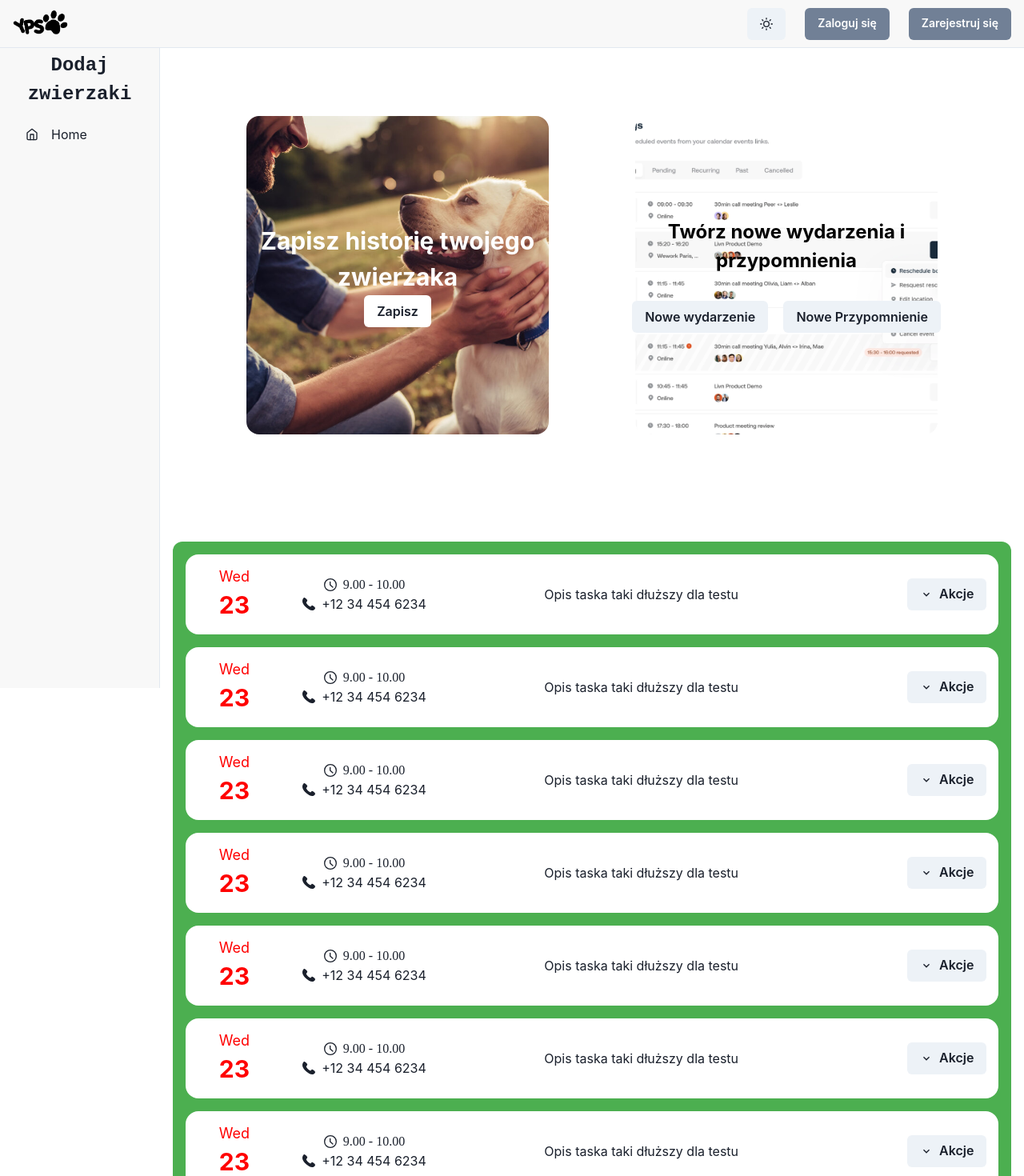
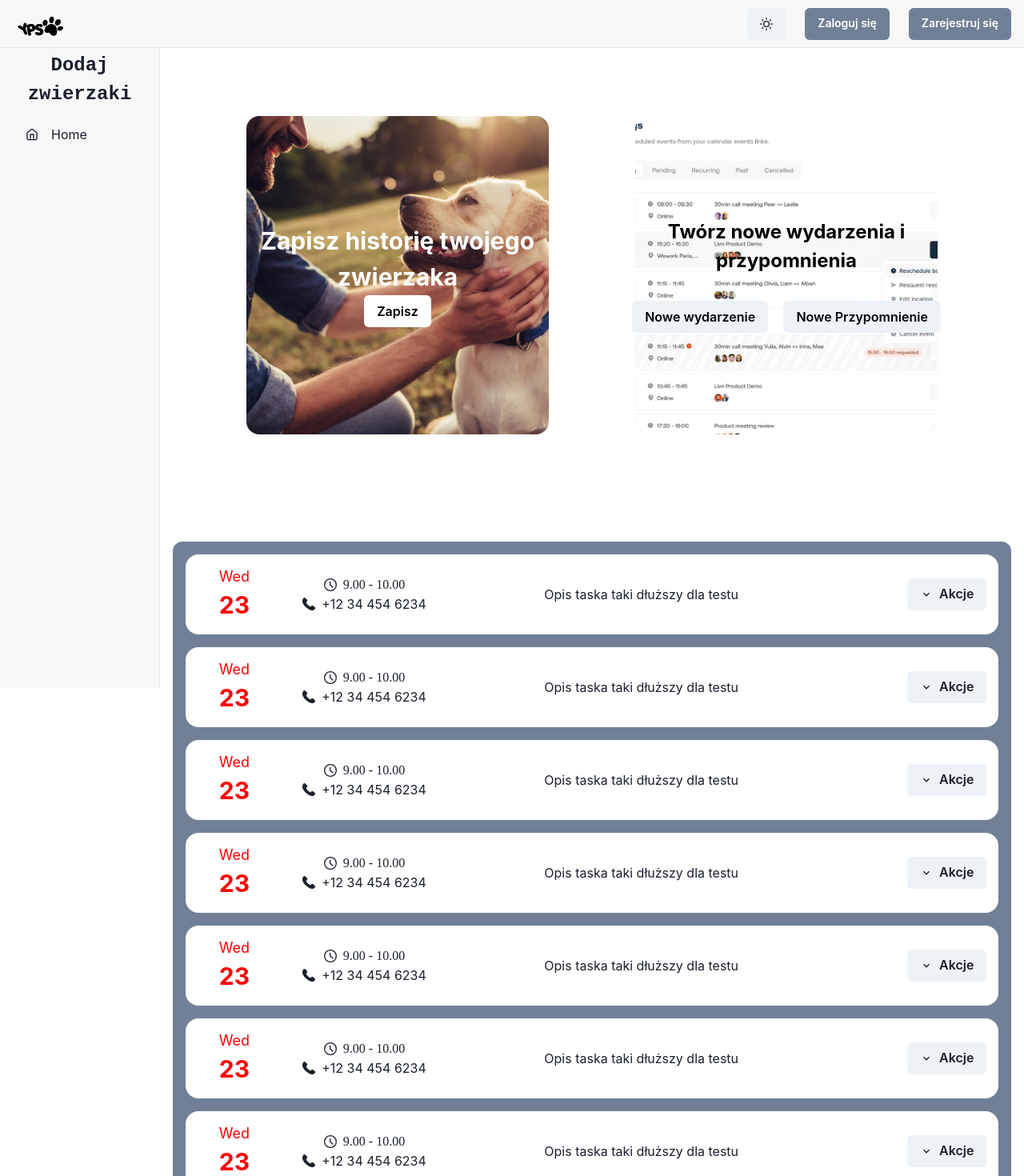
Before and after one commit to kczmrz/YourPetStory, a Next.js app: page /dashboard in a window 1280 px wide. Shown: the top 1470 px of the page at 80% size. Built offline with nearby package versions, Linux system fonts and the light colour scheme.

Commit message:
Refactore dashboards components, fix issue with higher navbar on darkmode

```diff
--- a/src/components/dashboard/calendar/AppCalendar.tsx
+++ b/src/components/dashboard/calendar/AppCalendar.tsx
@@ -8,7 +8,7 @@ import CalendarItem from './CalendarItem';
 export default function AppCalendar() {
     return (
         <Box h={"60%"} p={"1rem"} w={"full"} display={"flex"} alignItems={"center"}>
-            <Box width={"100%"} h={"100%"} p={"1rem"} borderRadius={"0.75rem"} bgColor={"#4CAF50"} gap={"1rem"} overflow={"hidden"} overflowY={"scroll"}>
+            <Box width={"100%"} h={"100%"} p={"1rem"} borderRadius={"0.75rem"} bgColor={"#718096"} gap={"1rem"} overflow={"hidden"} overflowY={"scroll"}>
                 <Flex flexDirection={"column"} gap={"1rem"} >
                     <CalendarItem />
                     <CalendarItem />
--- a/src/components/dashboard/features/CreateEvents.tsx
+++ b/src/components/dashboard/features/CreateEvents.tsx
@@ -1,11 +1,11 @@
 import { Box, Flex, Text, Button, useColorModeValue } from "@chakra-ui/react"
 import { BgImage } from "@/images";
 import { useState } from "react";
-import { ThemeAppDay, ThemeAppNight } from "@/app/ColorsTheme";
 
 export default function CreateEvents() {
     const eventsBackgroundImage = BgImage.events;
     const [isHovered, setIsHovered] = useState(false);
+    const buttonBackgroundColor = useColorModeValue("#EDF2F7", "#EDF2F7")
 
     return (
         <Box display="flex"
@@ -48,12 +48,12 @@ export default function CreateEvents() {
                     Twórz nowe wydarzenia i przypomnienia
                 </Text>
                 <Flex flexDirection={{ base: "column", xl: "row" }} alignItems={"center"} mt={"2rem"} gap={"1.2rem"}>
-                    <Button w={"fit-content"}>
+                    <Button w={"fit-content"} color={"black"} bgColor={buttonBackgroundColor}>
                         <Text>
                             Nowe wydarzenie
                         </Text>
                     </Button>
-                    <Button w={"fit-content"}>
+                    <Button w={"fit-content"} color={"black"} bgColor={buttonBackgroundColor}>
                         <Text>
                             Nowe Przypomnienie
                         </Text>
--- a/src/components/dashboard/features/PhotosStory.tsx
+++ b/src/components/dashboard/features/PhotosStory.tsx
@@ -7,7 +7,7 @@ export default function PhotosStory() {
     const photosStoryBackgroundImage = BgImage.phototsStory
     const [isHovered, setIsHovered] = useState(false);
     const buttonBackgroundColor = useColorModeValue(ThemeAppDay.pureWhite, ThemeAppNight.pureWhite)
-    const textColor = useColorModeValue(ThemeAppDay.pureWhite, ThemeAppNight.darkGraphite)
+    const textColor = useColorModeValue(ThemeAppDay.pureWhite, ThemeAppDay.pureWhite)
 
     return (
         <Box
@@ -51,7 +51,7 @@ export default function PhotosStory() {
                 <Text fontWeight={"bold"} color={textColor} fontSize={"3xl"} position={"relative"} zIndex={"1"} textAlign={"center"}>
                     Zapisz historię twojego zwierzaka
                 </Text>
-                <Button bgColor={buttonBackgroundColor} _hover={{ cursor: 'pointer' }}>
+                <Button bgColor={buttonBackgroundColor} color={"black"} _hover={{ cursor: 'pointer' }}>
                     Zapisz
                 </Button>
           </Flex>
--- a/src/components/navbar/navbar.tsx
+++ b/src/components/navbar/navbar.tsx
@@ -77,7 +77,8 @@ export default function WithSubnavigation() {
           <Text
             textAlign={useBreakpointValue({ base: 'center', md: 'left' })}
             fontFamily={'heading'}
-            color={useColorModeValue('white', 'white')}>
+            color={useColorModeValue('white', 'white')}
+            h={"30px"}>
               <Link href={'/'}>
                 <Image src={(colorMode === 'dark') ? ImageLogo.logoWhite : ImageLogo.logoDark} alt={"logo"} width={70}/>
               </Link>
```
Also changed, not shown: public/images/logo/yps1.png, public/images/logo/yps2.png.
